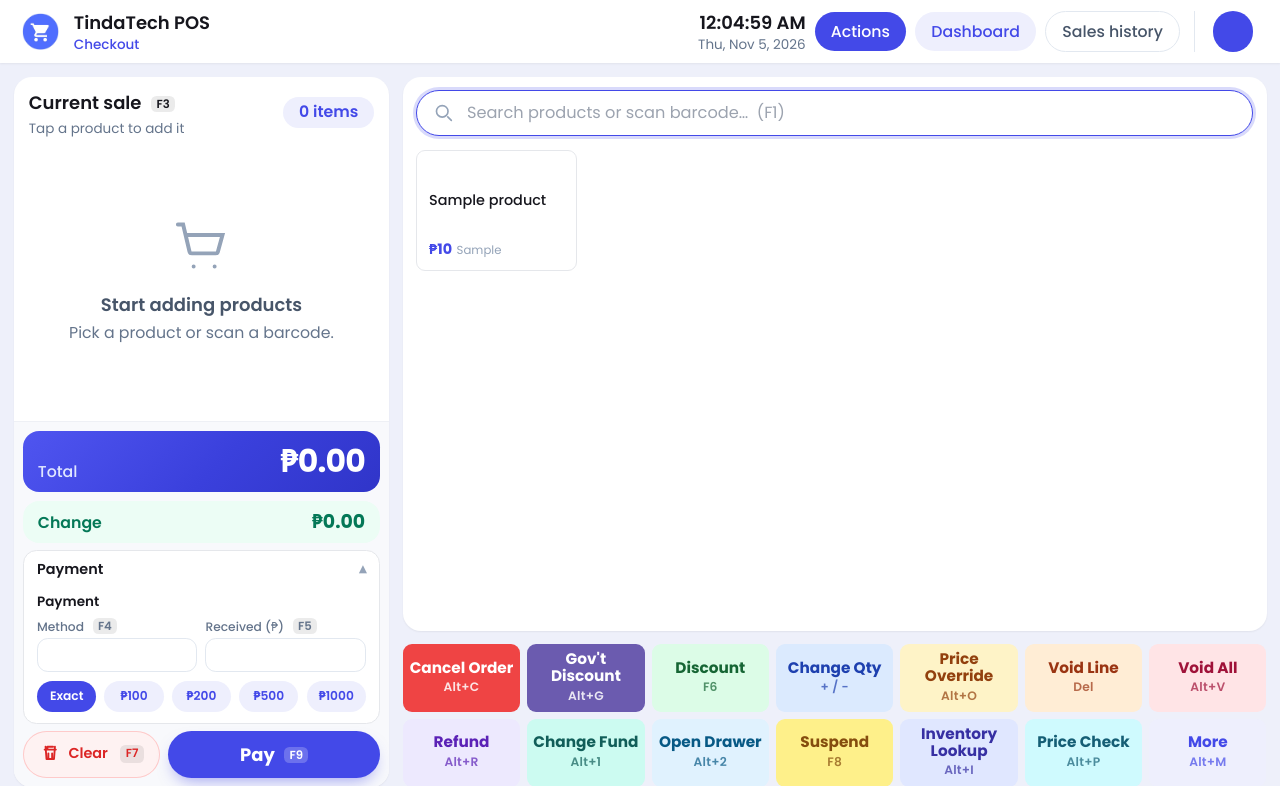
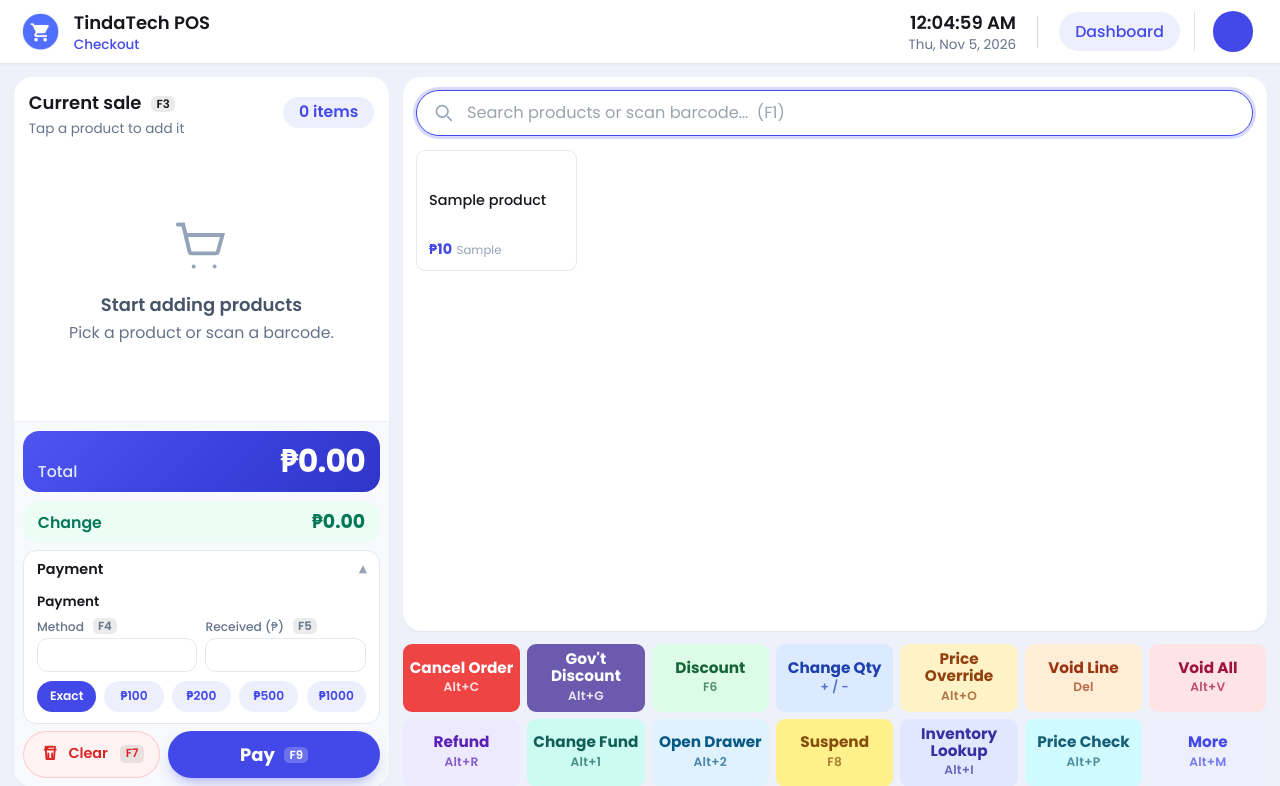
Before and after one commit to DocJayyy/TindaTech-POS, a Django app: template sales/templates/sales/checkout.html in a window 1280 px wide. Shown: the top 786 px of the page. Run offline with Django 5.2, Linux system fonts and the light colour scheme; the template is opened without the code that fills it: most values are stand-ins (such as "Sample title", 1, 10 or a date in 2020); form fields are guessed from the names that the template uses.

Commit message:
adding comfirmation modal and remove redundunt buttons in checkout page

```diff
--- a/sales/templates/sales/checkout.html
+++ b/sales/templates/sales/checkout.html
@@ -508,6 +508,14 @@
             min-height: 0;
             overflow-y: auto;
             align-content: start;
+        }
+
+        .pos-divider {
+            width: 1px;
+            height: 32px;
+            background: #cbd5e1; /* same color as the other divider */
+            margin: 0 12px;
+            flex-shrink: 0;
         }
         .pos-nav { margin-left: auto; }
         .pos-search input { width: 100%; border: 1px solid #e2e8f0; border-radius: 999px; background: #EEF0FA; padding: .55rem 1rem .55rem 2.75rem; font-size: .9rem; color: #16161D; }
@@ -677,13 +685,12 @@
         </div>
 
         <nav class="pos-nav">
-            <div class="live-clock mr-2 text-right leading-tight" aria-live="off">
+            <div class="live-clock text-right leading-tight" aria-live="off">
                 <p id="live-time" class="tabular text-base font-semibold text-ink"></p>
                 <p id="live-date" class="text-xs text-slate-500">{% now "D, M j, Y" %}</p>
             </div>
-            <button type="button" id="open-actions" class="btn btn-solid">Actions</button>
+            <span class="pos-divider" aria-hidden="true"></span>
             <a href="/dashboard/" class="btn btn-soft">Dashboard</a>
-            <a href="{% url 'sales_history' %}" class="btn btn-line">Sales history</a>
             <span class="pos-user">
                 <span class="flex h-9 w-9 items-center justify-center rounded-full bg-brand text-sm font-semibold uppercase text-white" aria-hidden="true">{{ request.user.username|slice:":1" }}</span>
                 <span class="text-sm font-medium text-ink">{{ request.user.username }}</span>
@@ -1611,7 +1618,7 @@ document.addEventListener("keydown", event => { if (event.key === "Escape" && !c
 
 // ---------- Actions Modal ----------
 const actionsModal = document.getElementById("actions-modal");
-const openActionsBtn = document.getElementById("open-actions");
+const openActionsBtn = document.querySelector('.pos-act.soft');
 const actionsClose = document.getElementById("actions-close");
 const actionTiles = document.querySelectorAll("[data-action]");
 let actionsFocusReturn = null;
@@ -2912,6 +2919,17 @@ async function suspendCurrentSale() {
         return;
     }
 
+    const confirmed = await showConfirm({
+    title: "Suspend this transaction?",
+    text: "The current sale will be saved so you can retrieve it later. The cart will be cleared.",
+    confirmLabel: "Suspend"
+    });
+
+    if (!confirmed) {
+        search.focus();
+        return;
+    }
+
     const otherDescriptionInput = document.querySelector(
         '[name="other_charge_description"]'
     );
```
